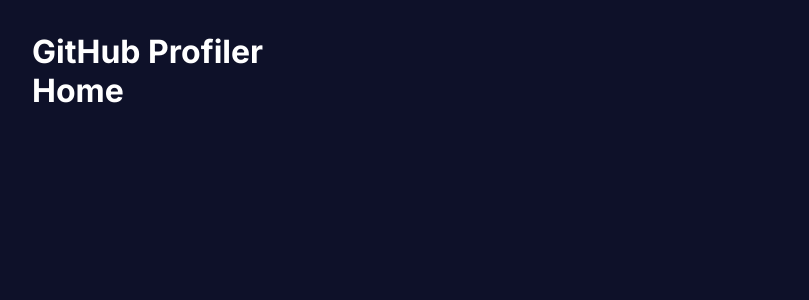
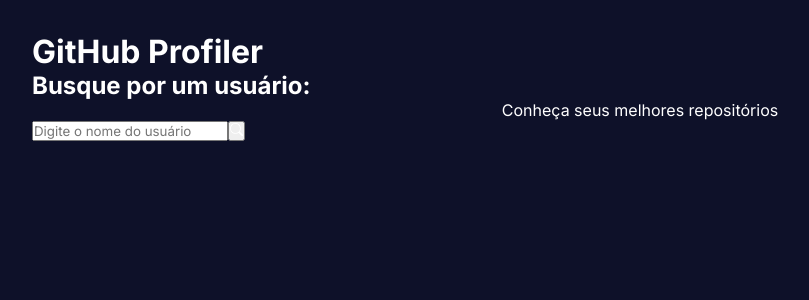
Before and after one commit to joaolucas14/Busca-GitHub, a React (Vite) app: page / in a window 1280 px wide. Shown: the top 300 px of the page, without its empty margins (0-809 px from the left). Built offline with nearby package versions, Linux system fonts and the light colour scheme.

Commit message:
iniciando a consulta a api do github

```diff
--- /dev/null
+++ b/src/Interfaces/IUser.ts
@@ -0,0 +1,9 @@
+interface IUser {
+  avatar_url: string;
+  login: string;
+  location: string;
+  followers: number;
+  following: number;
+}
+
+export default IUser;
--- /dev/null
+++ b/src/components/Search.tsx
@@ -0,0 +1,27 @@
+import { useState } from "react";
+import { BsSearch } from "react-icons/bs";
+
+interface ISearch {
+  loadUser: (username: string) => Promise<void>;
+}
+
+export default function Search({ loadUser }: ISearch) {
+  const [userName, setUserName] = useState("");
+  return (
+    <div>
+      <h2>Busque por um usuário: </h2>
+      <p>Conheça seus melhores repositórios</p>
+      <div>
+        <input
+          type="text"
+          placeholder="Digite o nome do usuário"
+          value={userName}
+          onChange={(e) => setUserName(e.target.value)}
+        />
+        <button>
+          <BsSearch onClick={() => loadUser(userName)} />
+        </button>
+      </div>
+    </div>
+  );
+}
--- a/src/routes/Home.tsx
+++ b/src/routes/Home.tsx
@@ -1,3 +1,19 @@
+import { useState } from "react";
+import IUser from "../Interfaces/IUser";
+import Search from "../components/Search";
+
 export default function Home() {
-  return <h1>Home</h1>;
+  const [user, setUser] = useState<IUser | null>(null);
+
+  const loadUser = async (username: string) => {
+    const res = await fetch(`https://api.github.com/users/${username}`);
+
+    const data = await res.json();
+    console.log(data);
+  };
+  return (
+    <div>
+      <Search loadUser={loadUser} />
+    </div>
+  );
 }
```
